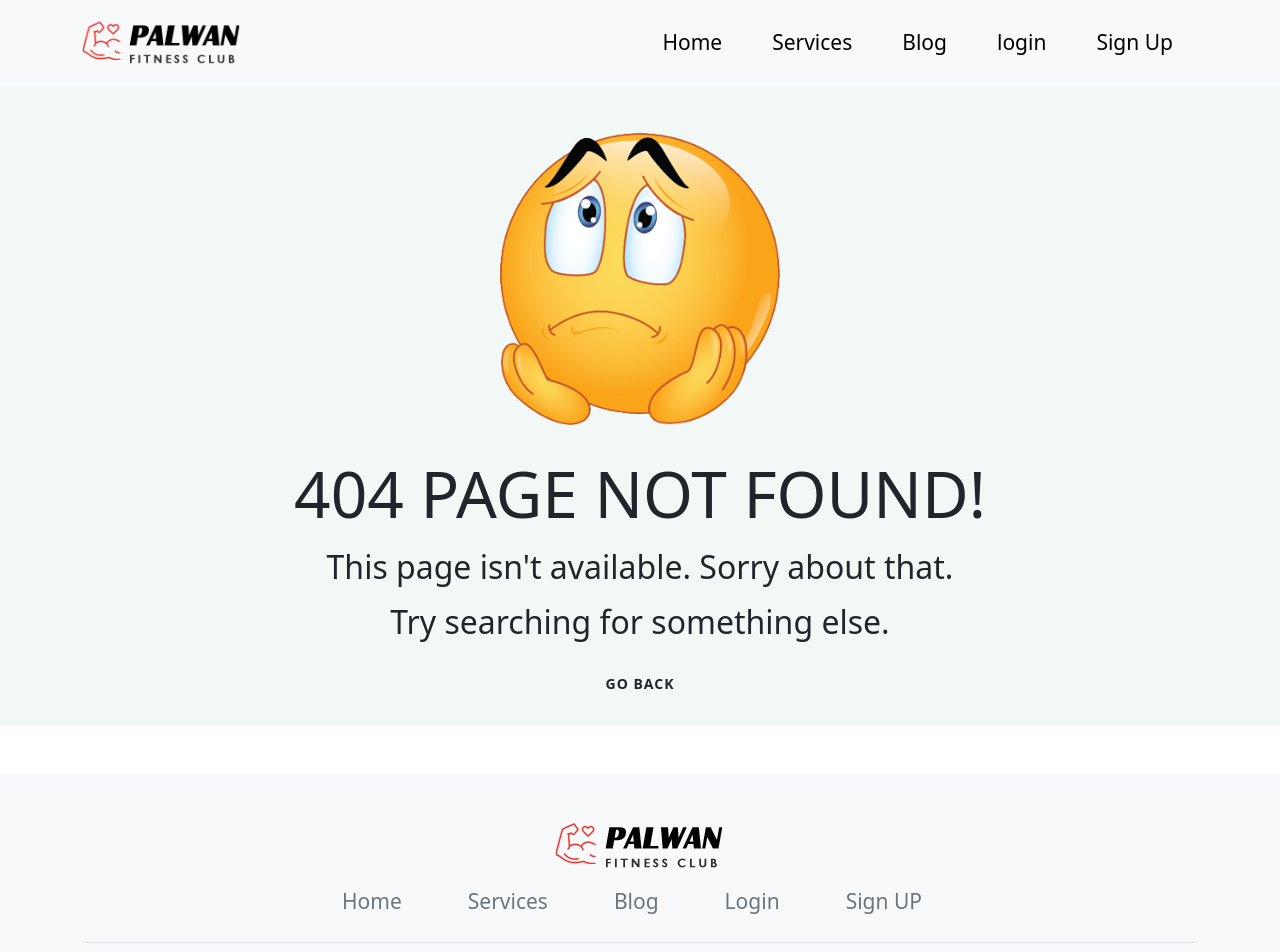
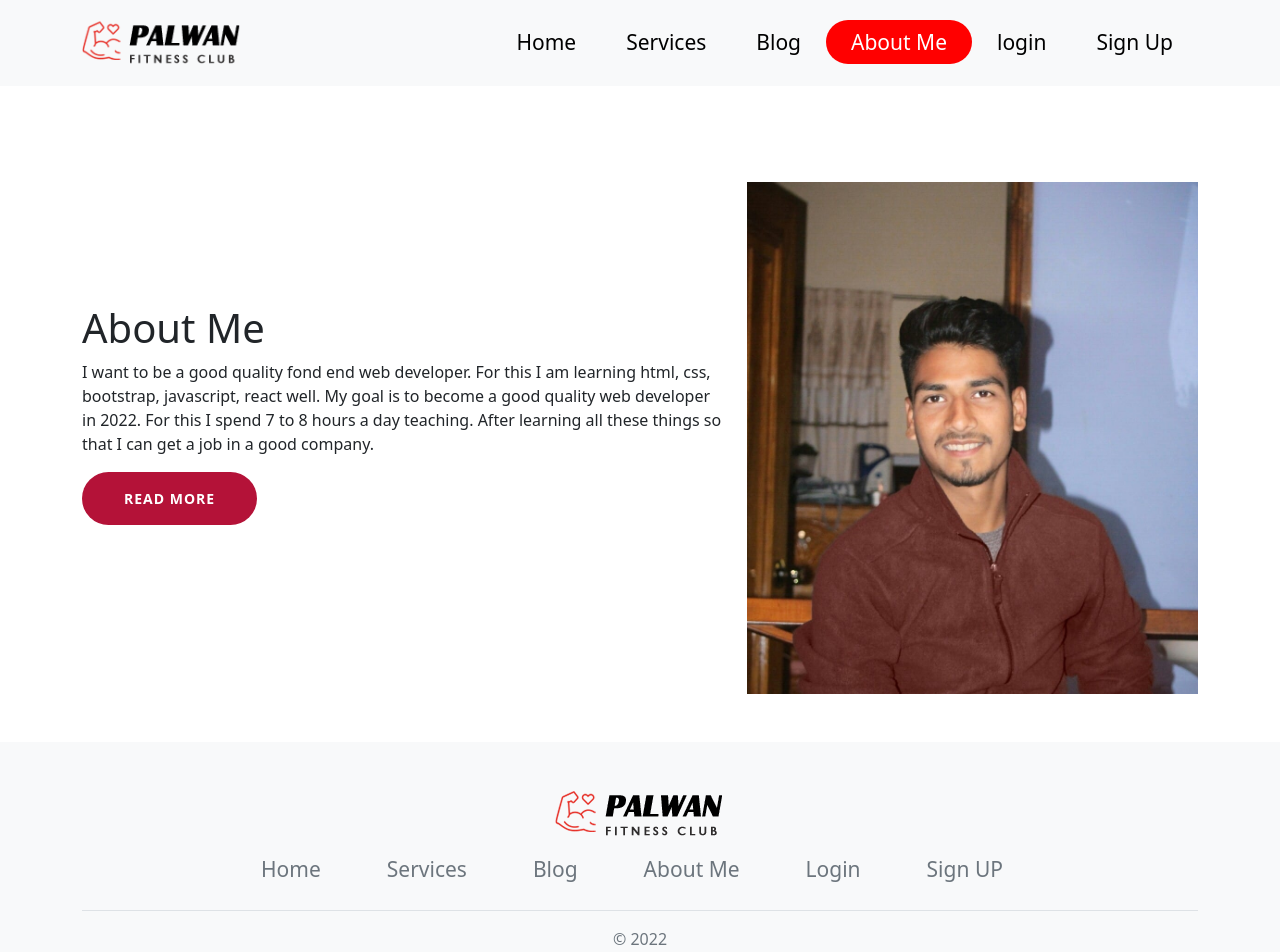
Before and after one commit to Pranto40/palwan-fitness-club, a React (Create React App) app: page /aboutMe in a window 1280 px wide. Before the commit this address had no page. Shown: the top 952 px of the page. Built offline with nearby package versions, Linux system fonts and the light colour scheme.

Commit message:
about me section added

```diff
--- a/src/App.js
+++ b/src/App.js
@@ -1,6 +1,7 @@
 import 'bootstrap/dist/css/bootstrap.min.css';
 import { Route, Routes } from 'react-router-dom';
 import './App.css';
+import AboutMe from './components/AboutMe/AboutMe';
 import Blog from './components/Blog/Blog';
 import Footer from './components/Footer/Footer';
 import Header from './components/Header/Header';
@@ -18,6 +19,7 @@ function App() {
         <Route path='/' element={<Home />}></Route>
         <Route path='/services' element={<Services />}></Route>
         <Route path='/blog' element={<Blog />}></Route>
+        <Route path='/aboutMe' element={<AboutMe />}></Route>
         <Route path='/login' element={<Login />}></Route>
         <Route path='/signUp' element={<SignUp />}></Route>
         <Route path='*' element={<NotFound />}></Route>
--- /dev/null
+++ b/src/components/AboutMe/AboutMe.js
@@ -0,0 +1,24 @@
+import React from 'react';
+
+import aboutImg from '../../images/pranto.jpg'
+
+const AboutMe = () => {
+    return (
+        <div className='container'>
+            <div className="row mt-5">
+                <div className="col-md-7 my-auto">
+                    <h1>About Me</h1>
+                    <p>I want to be a good quality fond end web developer. For this I am learning html, css, bootstrap, javascript, react well. My goal is to become a good quality web developer in 2022. For this I spend 7 to 8 hours a day teaching. After learning all these things so that I can get a job in a good company.</p>
+                    <button className='btn btn-main'>Read More</button>
+                </div>
+                <div className="col-md-5">
+                    <div className="img-fluid mt-5">
+                       <img className='w-100' src={aboutImg} alt="" />
+                    </div>
+                </div>
+            </div>
+        </div>
+    );
+};
+
+export default AboutMe;
--- a/src/components/Footer/Footer.js
+++ b/src/components/Footer/Footer.js
@@ -21,13 +21,16 @@ const Footer = () => {
                             <Link to='/blog' className='text-muted'>Blog</Link>
                         </li>
                         <li className='nav-item me-3'>
+                            <Link to='/aboutMe' className='text-muted'>About Me</Link>
+                        </li>
+                        <li className='nav-item me-3'>
                             <Link to='/login' className='text-muted'>Login</Link>
                         </li>
                         <li className='nav-item me-3'>
                             <Link to='/signUP' className='text-muted'>Sign UP</Link>
                         </li>
                     </ul>
-                    <p className='text-center text-muted'>© 2021</p>
+                    <p className='text-center text-muted'>© 2022</p>
                 </footer>
             </div>
         </div>
--- a/src/components/Header/Header.js
+++ b/src/components/Header/Header.js
@@ -18,6 +18,7 @@ const Header = () => {
                 <CustomLink to='/'>Home</CustomLink>
                 <CustomLink to='/services'>Services</CustomLink>
                 <CustomLink to='/blog'>Blog</CustomLink>
+                <CustomLink to='/aboutMe'>About Me</CustomLink>
                 <CustomLink to='/login'>login</CustomLink>
                 <CustomLink to='/signUP'>Sign Up</CustomLink>
               </div>
```
Also changed, not shown: src/images/pranto.jpg (added).
